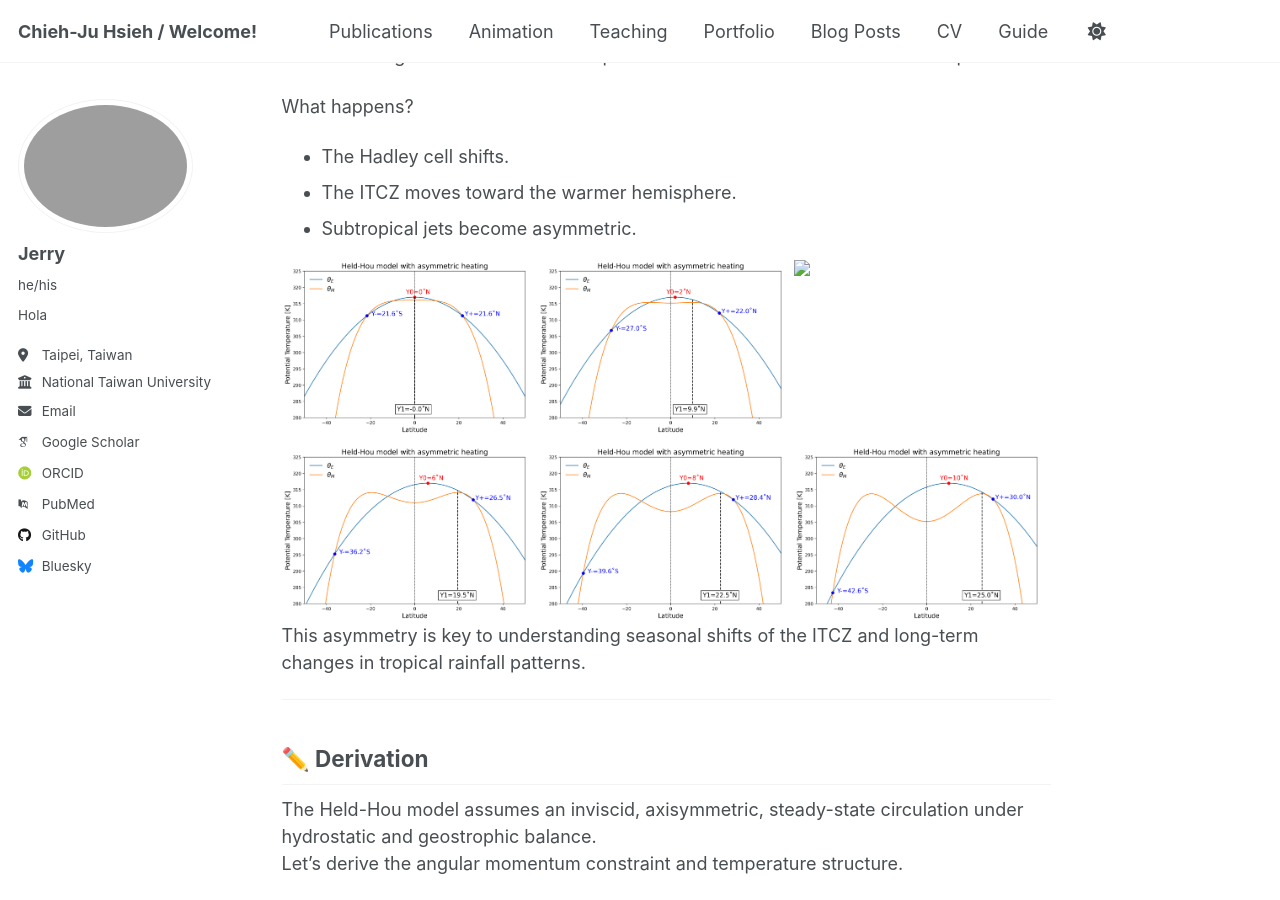
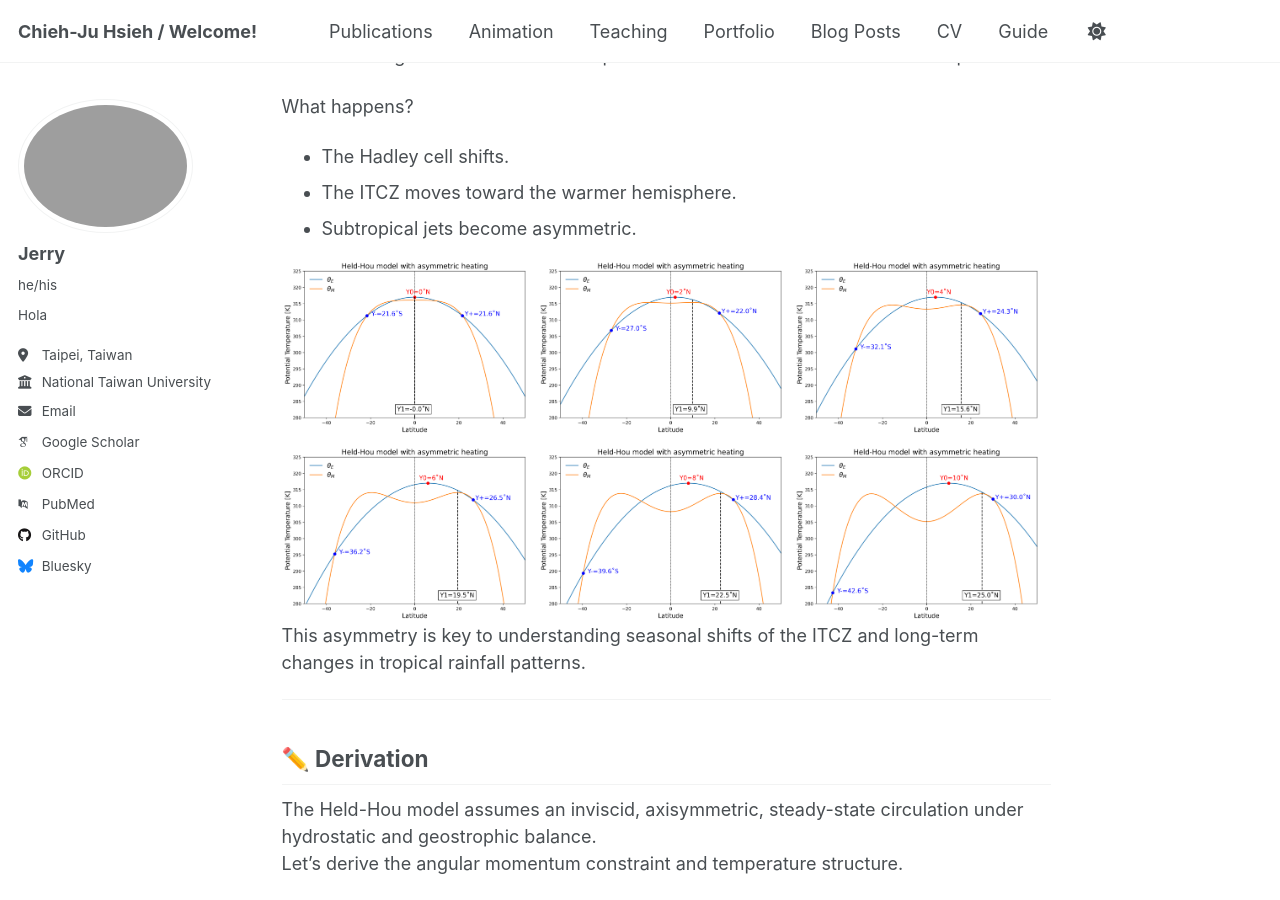
Before and after one commit to CJ-Hsieh/CJ-Hsieh.github.io, a Jekyll site: the page built from _posts/2025-04-08-HHM.md, in a window 1280 px wide and 900 px high, scrolled down 1119 px. Built offline with Jekyll 4.4.1, drawn with Linux system fonts in a browser that asks for light colours; some web fonts are replaced.

Commit message:
Update 2025-04-08-HHM.md

```diff
--- a/_posts/2025-04-08-HHM.md
+++ b/_posts/2025-04-08-HHM.md
@@ -44,7 +44,7 @@ What happens?
 <div style="display: flex; flex-wrap: wrap; gap: 10px;">
   <img src="/images/post/fig_hw2a_0.png" width="32%" />
   <img src="/images/post/fig_hw2a_2.png" width="32%" />
-  <img src="images/post/fig_hw2a_4.png" width="32%" />
+  <img src="/images/post/fig_hw2a_4.png" width="32%" />
   <img src="/images/post/fig_hw2a_6.png" width="32%" />
   <img src="/images/post/fig_hw2a_8.png" width="32%" />
   <img src="/images/post/fig_hw2a_10.png" width="32%" />
```
